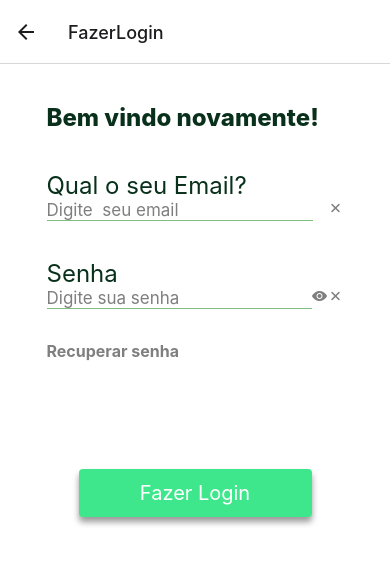
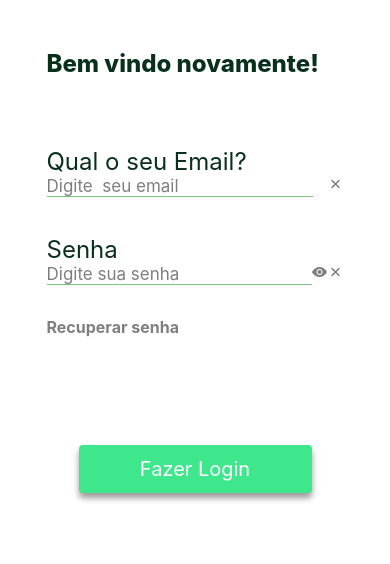
Before and after one commit to SamAlvezz/ADMcash_app, a React Native app in the folder adm/: screen /FazerLogin in a window 390 px wide. Shown: the top 564 px of the page. Built offline with nearby package versions, Linux system fonts and the light colour scheme.

Commit message:
ajeitando telas3.1
Detalhes

```diff
--- a/adm/App.js
+++ b/adm/App.js
@@ -30,7 +30,11 @@ function App() {
           headerTransparent: true,
           headerShown: false
         }}></Stack.Screen>
-        <Stack.Screen name="FazerLogin" component={FazerLogin}></Stack.Screen>
+        <Stack.Screen name="FazerLogin" component={FazerLogin} options={{
+          title: "",
+          headerTransparent: true,
+          headerShown: false
+        }}></Stack.Screen>
         <Stack.Screen name="BotaoContinuar" component={BotaoContinuar} ></Stack.Screen>
         <Stack.Screen name="Menu" component={Menu} ></Stack.Screen>
         <Stack.Screen name="Receitas" component={Receitas}></Stack.Screen>
--- a/adm/src/pages/CriarConta/estilo.jsx
+++ b/adm/src/pages/CriarConta/estilo.jsx
@@ -13,6 +13,8 @@ const styles = {
     fontSize: 30,
     color: "#09301B",
     fontWeight: 800,
+    marginTop: 10,
+    marginBottom: 30
   },
   titulo: {
     color: "#09301B",
--- a/adm/src/pages/FazerLogin/estilo.jsx
+++ b/adm/src/pages/FazerLogin/estilo.jsx
@@ -14,6 +14,8 @@ const styles = {
     fontSize: 24,
     color: "#09301B",
     fontWeight: 800,
+    marginBottom: 30,
+    marginTop: 10
 
   },
   titulo: {
```
